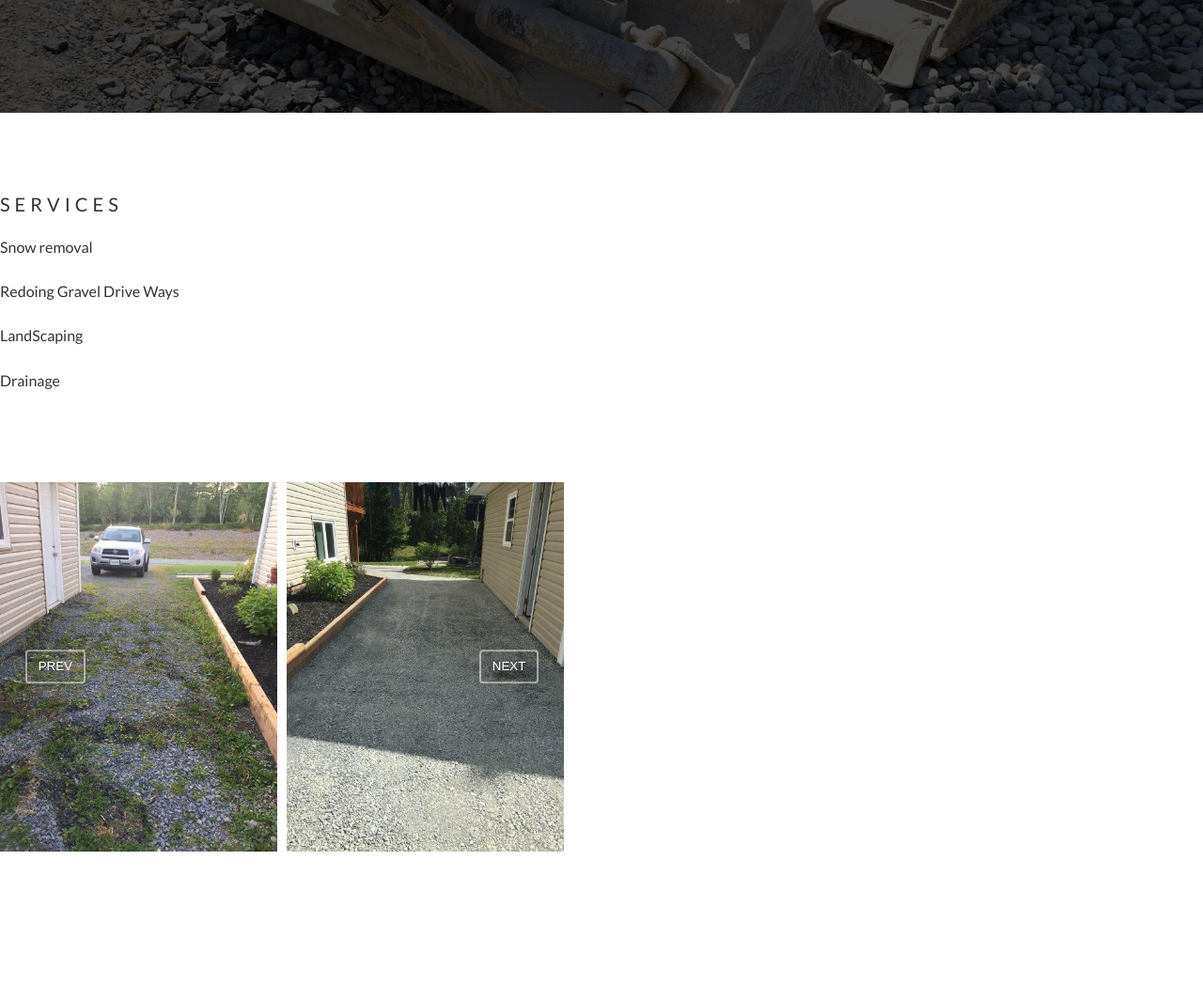
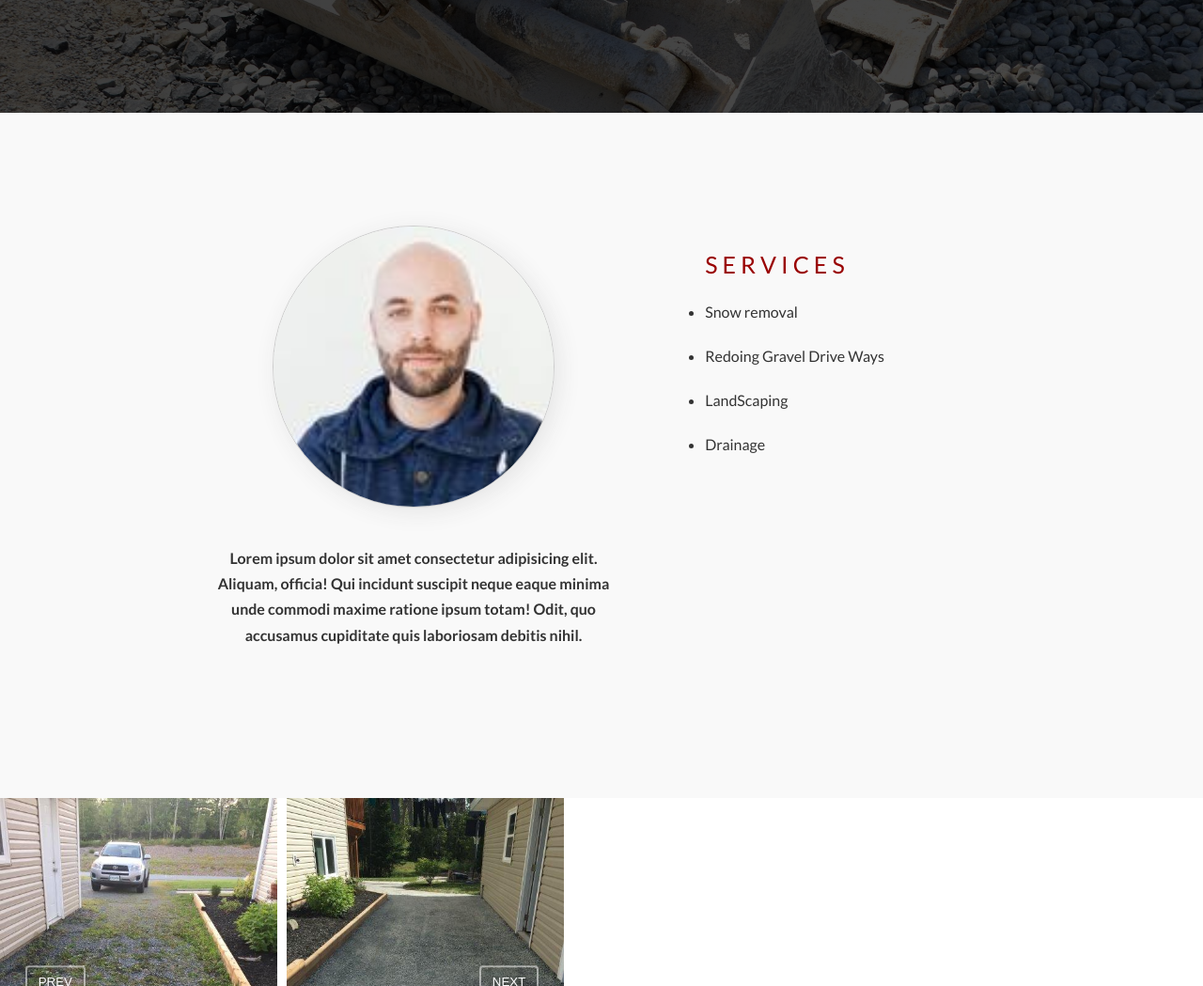
Before and after one commit to spierre95/onTraxExcavationAndConsulting, a website: page public/index.html in a window 1280 px wide. Shown: the part 520-1569 px from the top of the page at 94% size. Before the commit the page ends 1426 px from the top, so only its background shows below. Drawn offline with Linux system fonts and the light colour scheme.

Commit message:
about section design and layout

```diff
--- a/public/index.html
+++ b/public/index.html
@@ -39,10 +39,15 @@
         </div>
       </header>
         <section class="about">
+          <div class="about-container">
             <div class="biography">
-
+              <div class="biography__image-box">
+                <img src="./img/example-profile-pic.jpg" alt="biography picture">
               </div>
-          <div class="services">
+              <div class="biography__text-box">
+                Lorem ipsum dolor sit amet consectetur adipisicing elit. Aliquam, officia! Qui incidunt suscipit neque eaque minima unde commodi maxime ratione ipsum totam! Odit, quo accusamus cupiditate quis laboriosam debitis nihil.
+              </div>
+            </div>
             <div class="services">
                     <h2 class="heading-secondary">
                       Services
--- a/public/scss/base/typography.scss
+++ b/public/scss/base/typography.scss
@@ -34,7 +34,8 @@ body {
   .heading-secondary {
     display: block;
     font-weight: 400;
-    font-size: 2rem;
+    font-size: 2.5rem;
     letter-spacing: 0.5rem;
     text-transform: uppercase;
+    color: #900;
   }
--- a/public/scss/sections/_about.scss
+++ b/public/scss/sections/_about.scss
@@ -0,0 +1,64 @@
+.about {
+    display: flex;
+    padding: 4rem 0;
+    justify-content: center;
+    background-color: #f9f9f9;
+
+    &-container {
+        display: flex;
+        justify-content: center;
+        margin: 0 auto;
+        padding: 4rem 0;
+        height: 100%;
+    }
+}
+
+.biography {
+    flex-direction: column;
+    flex: 0 0 50%;
+    padding: 4rem 0;
+    margin: 0 50px;
+    align-self: center;
+    justify-content: center;
+
+    &__image-box {
+        display: flex;
+        width: 30rem;
+        height: 30rem;
+        margin: 0 auto;
+
+
+        img {
+            object-fit: cover;
+            width: 100%;
+            height: 100%;
+            border-radius: 50%;
+            border: 1px solid #ccc;
+            box-shadow: 5px 5px 25px rgba(60, 60, 60, 0.1);
+        }
+
+    }
+
+    &__text-box {
+        max-width: 45rem;
+        font-size: 1.6rem;
+        padding: 4rem 0;
+        font-weight: 700;
+        margin: 0 auto;
+        text-align: center;
+    }
+}
+
+.services {
+    flex: 0 0 50%;
+    padding: 6rem 0;
+    margin: 0 50px;
+    max-width: 300px;
+    &__list {
+      margin: 5px 0;
+      font-size: 1.6rem;
+       &-item {
+         padding: 1rem 0;
+       }
+    }
+  }
```
Also changed, not shown: public/style.css. Lines whose indentation alone changed are shown as unchanged.
